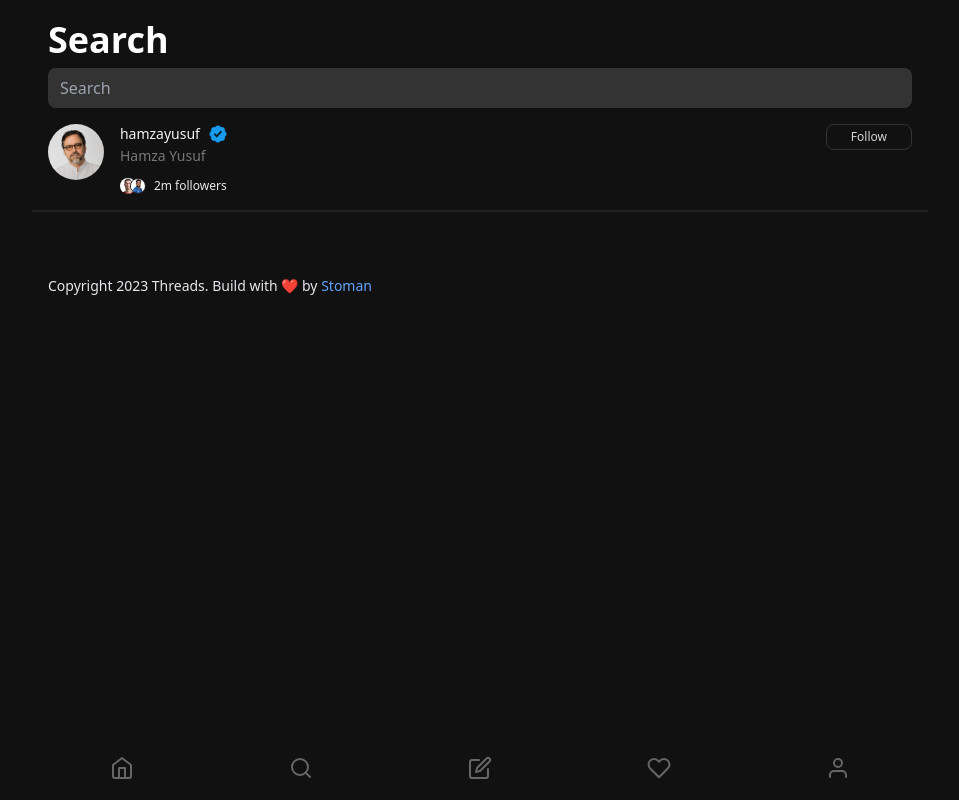
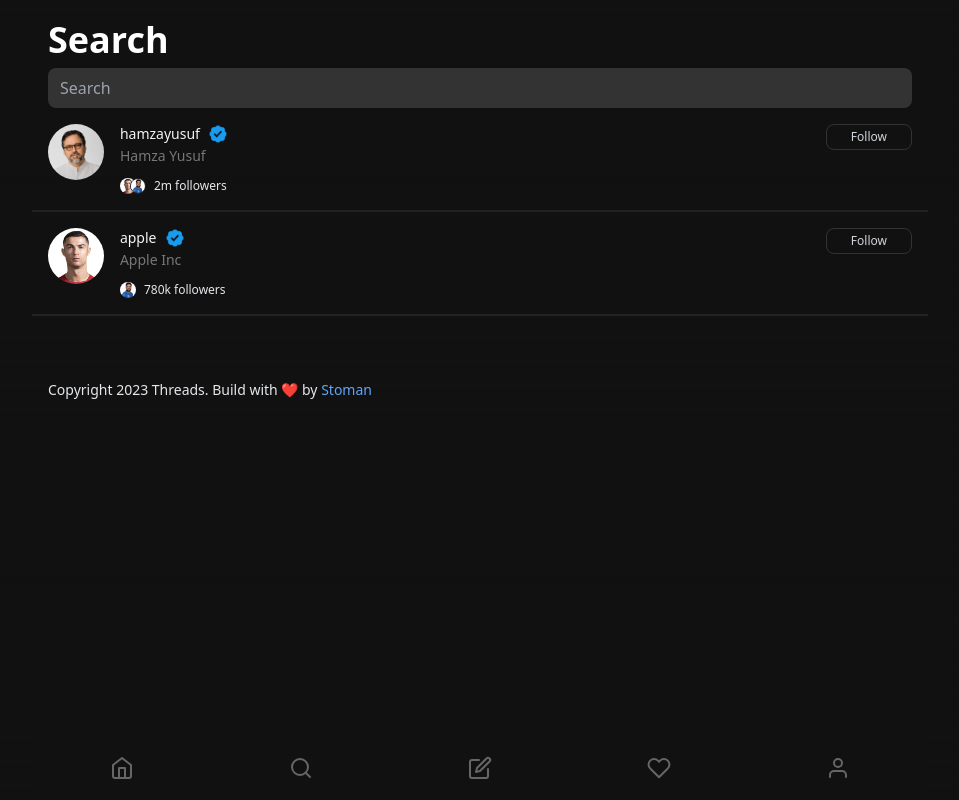
Before and after one commit to realstoman/threads-app-react, a Next.js app: page /search in a window 1280 px wide. Shown: the whole page, without its empty margins (160-1119 px from the left). Built offline with nearby package versions, Linux system fonts and the light colour scheme.

Commit message:
Search accounts final

```diff
--- a/app/search/page.tsx
+++ b/app/search/page.tsx
@@ -6,9 +6,17 @@
 import YusufAvatar from '@/public/avatars/hamza-yusuf-avatar.png';
 import RonaldoAvatar from '@/public/avatars/ronaldo-avatar.jpg';
 import RashidAvatar from '@/public/avatars/rashid-khan-avatar.jpg';
-import SalahAvatar from '@/public/avatars/salah-avatar.jpg';
-import ZuckAvatar from '@/public/avatars/zuck-avatar.jpg';
-import GeekAvatar from '@/public/avatars/avatar-1.jpeg';
+// import SalahAvatar from '@/public/avatars/salah-avatar.jpg';
+// import ZuckAvatar from './public/avatars/zuck-avatar.jpg';
+// import GeekAvatar from './public/avatars/avatar-1.jpeg';
+
+// Logos
+import AppleLogo from '@/public/logo/apple-logo.png';
+// import AlokozayLogo from './public/logo/alokozay-logo.jpg';
+// import SmashingMagLogo from './public/logo/smashing-magazine-logo.jpg';
+// import NikeLogo from './public/logo/nike-logo.jpg';
+// import GoogleLogo from './public/logo/google-logo.jpg';
+// import RealMadridLogo from './public/logo/real-madrid-logo.jpg';
 
 const search = () => {
 	return (
@@ -43,6 +51,18 @@
 				/>
 
 				<div className="border border-[#222] w-full"></div>
+
+				{/* Dynamic Search Account */}
+				<UserAccount
+					avatar={RonaldoAvatar}
+					username="apple"
+					fullName="Apple Inc"
+					isVerified={true}
+					followedBy={RashidAvatar}
+					followersCount="780k"
+				/>
+
+				<div className="border border-[#222] w-full"></div>
 			</div>
 		</PageWrapper>
 	);
--- a/components/search/UserAccount.tsx
+++ b/components/search/UserAccount.tsx
@@ -21,7 +21,7 @@
 	followersCount,
 }: AccountType) => {
 	return (
-		<div className="px-4 w-full my-4">
+		<div className="px-4 w-full my-4 clear-both">
 			<div className="flex justify-start items-start gap-4">
 				<div className="">
 					<Image
```
